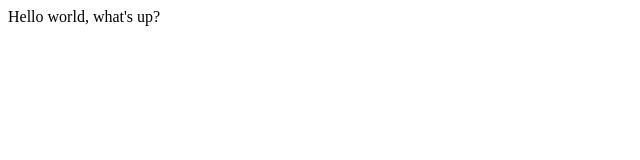
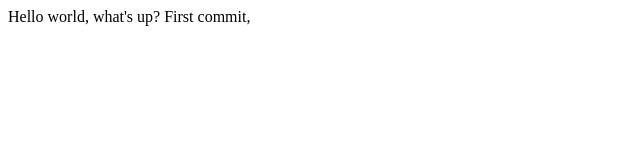
Before and after one commit to Dobbrzenie/nauka-gita, a plain HTML site: page index.html in a window 1280 px wide. Shown: the whole page, without its empty margins (0-640 px from the left). Drawn offline with Linux system fonts and the light colour scheme.

Commit message:
index update 1

```diff
--- a/index.html
+++ b/index.html
@@ -6,6 +6,6 @@
     <meta name="viewport" content="width-device-width, initial scale=1.0">
     </head>
     <body>
-        Hello world, what's up?
+        Hello world, what's up? First commit,
     </body>
 </html>
```
